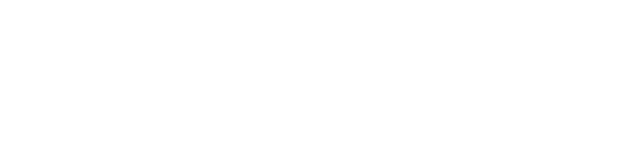
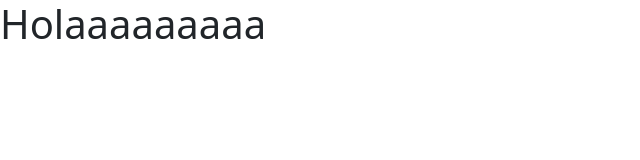
Before and after one commit to JArturoDI/DiMaCloud_FrontEnd, a plain HTML site: page index.html in a window 1280 px wide. Shown: the whole page, without its empty margins (0-640 px from the left). Drawn offline with nearby package versions, Linux system fonts and the light colour scheme.

Commit message:
Add Head text

```diff
--- a/index.html
+++ b/index.html
@@ -7,7 +7,7 @@
     <link href="https://cdn.jsdelivr.net/npm/bootstrap@5.3.3/dist/css/bootstrap.min.css" rel="stylesheet" integrity="sha384-QWTKZyjpPEjISv5WaRU9OFeRpok6YctnYmDr5pNlyT2bRjXh0JMhjY6hW+ALEwIH" crossorigin="anonymous">
 </head>
 <body>
-
+    <h1>Holaaaaaaaaa</h1>
     <script src="https://cdn.jsdelivr.net/npm/bootstrap@5.3.3/dist/js/bootstrap.bundle.min.js" integrity="sha384-YvpcrYf0tY3lHB60NNkmXc5s9fDVZLESaAA55NDzOxhy9GkcIdslK1eN7N6jIeHz" crossorigin="anonymous"></script>
 </body>
 </html>
```
